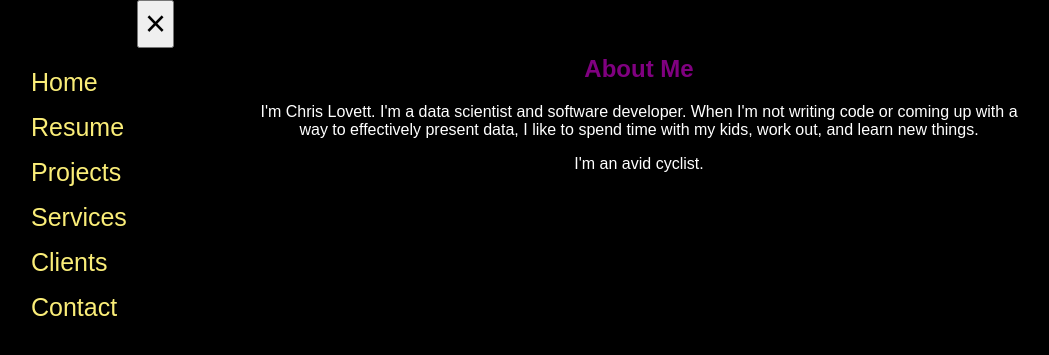
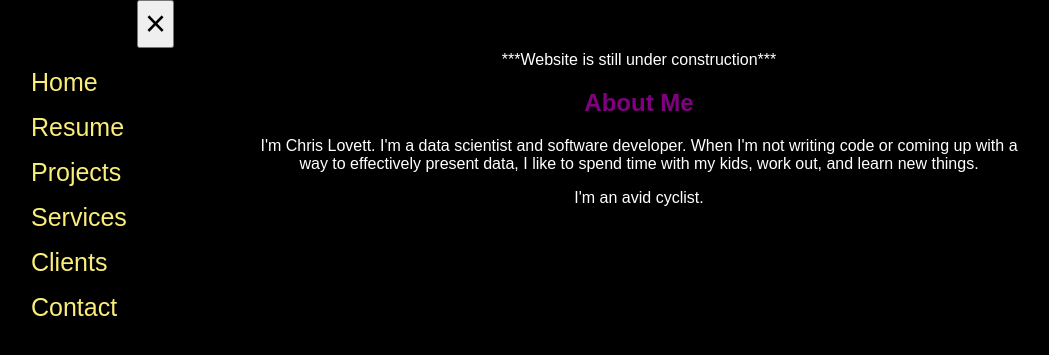
Before and after one commit to clovett02/clovett_website, a Flask app: page / in a window 1280 px wide. Shown: the top 355 px of the page, without its empty margins (1-1050 px from the left). Run offline with Flask 2, Linux system fonts and the light colour scheme.

Commit message:
added html content

```diff
--- a/website/templates/Home.html
+++ b/website/templates/Home.html
@@ -4,6 +4,7 @@
     {% block body %}
 
     <div>
+        <p>***Website is still under construction***</p>
         <h2>About Me</h2>
         <p>I'm Chris Lovett. I'm a data scientist and software developer. When I'm not writing code or
             coming up with a way to effectively present data, I like to spend time with my kids, work
--- a/website/templates/Resume.html
+++ b/website/templates/Resume.html
@@ -10,6 +10,7 @@
     </div>
 
     <div>
+        <p>***Website is still under construction***</p>
         <h2>Career Summary</h2>
         <p>
 
```
